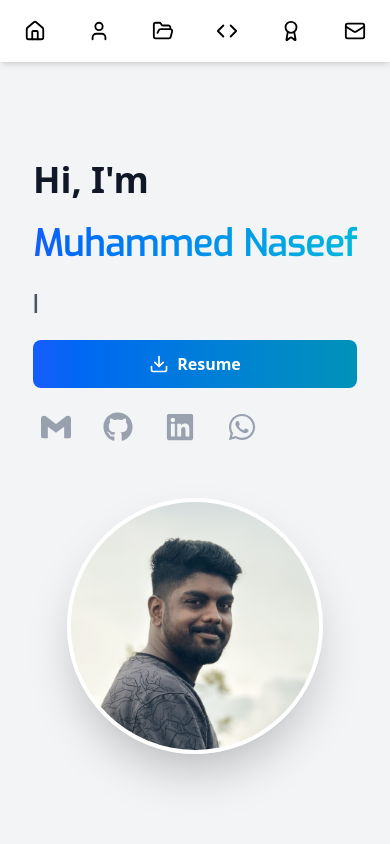
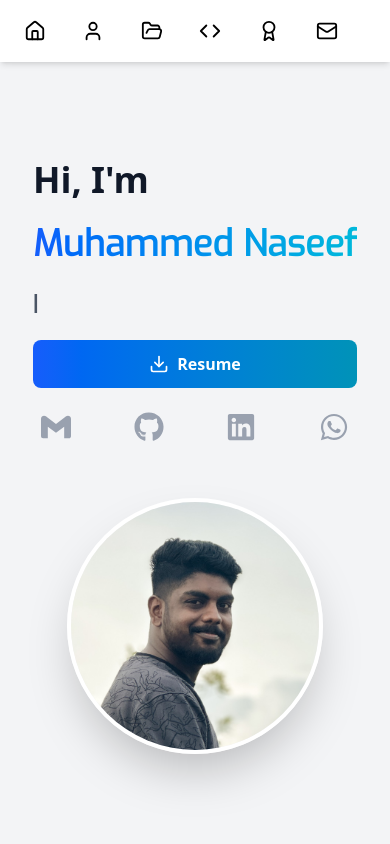
Before and after one commit to mnazfs/Portfolio, a React (Vite) app: page / in a window 390 px wide. Shown: the top 844 px of the page. Built offline with nearby package versions, Linux system fonts and the light colour scheme.

Commit message:
16/09/25

```diff
--- a/src/App.tsx
+++ b/src/App.tsx
@@ -10,7 +10,7 @@ import { motion } from 'framer-motion';
 
 function App() {
   return (
-    <div className="flex flex-col min-h-screen bg-gray-100">
+    <div className="flex flex-col min-h-screen bg-gray-100 overflow-x-hidden">
       <div className="flex flex-1">
         <Sidebar />
         <div className="flex-1 flex flex-col pt-14 lg:pt-0 lg:ml-64 mt-10 lg:mt-0 transition-all duration-300">
--- a/src/components/Footer.tsx
+++ b/src/components/Footer.tsx
@@ -3,7 +3,7 @@
 
 const Footer = () => {
   return (
-    <footer className="bg-black px-4 lg:px-8 py-6 z-50 bottom-0 w-full">
+    <footer className="bg-black px-4 lg:px-8 py-6 z-50 bottom-0 w-screen">
       <div className="flex flex-col md:flex-row justify-between items-center space-y-4 md:space-y-0">
         <div className="text-white text-sm">
           <p>&copy; V S Muhammed Naseef 2025 <span className='text-gray-400'>| Design by V S Muhammed Naseef</span></p>
--- a/src/components/Sidebar.tsx
+++ b/src/components/Sidebar.tsx
@@ -20,7 +20,7 @@ const Sidebar = () => {
     <>
       {/* Topbar for small screens (collapsed state) */}
       <div
-        className={`lg:hidden fixed top-0 left-0 w-full z-50 flex items-center justify-center gap-6 p-3 shadow-md transition-colors duration-300
+        className={`lg:hidden fixed top-0 left-0 w-screen z-50 flex items-center justify-center gap-6 p-3 shadow-md transition-colors duration-300
         ${isExpanded ? 'bg-black text-gray-200' : 'bg-white text-black'}`}
       >
         {/* Menu Toggle (top-right corner) */}
@@ -33,7 +33,7 @@ const Sidebar = () => {
 
         {/* Collapsed nav icons row */}
         {!isExpanded && (
-          <nav className="flex flex-row justify-between w-full scroll-smooth">
+          <nav className="flex flex-row justify-between w-screen mr-7 overflow-hidden scroll-smooth">
             {navItems.map(({ path, icon: Icon }) => (
               <a
                 key={path}
--- a/src/pages/Intro.tsx
+++ b/src/pages/Intro.tsx
@@ -77,7 +77,7 @@ const Intro = () => {
                     <Download size={20} className="mr-2" />
                     Resume
                 </motion.a>
-                <div className="flex space-x-4 lg:ml-10">
+                <div className="flex flex-row justify-between space-x-4 lg:ml-10">
                   <a
                     href="mailto:mnaseef2k02@gmail.com"
                     target="_blank"
```
